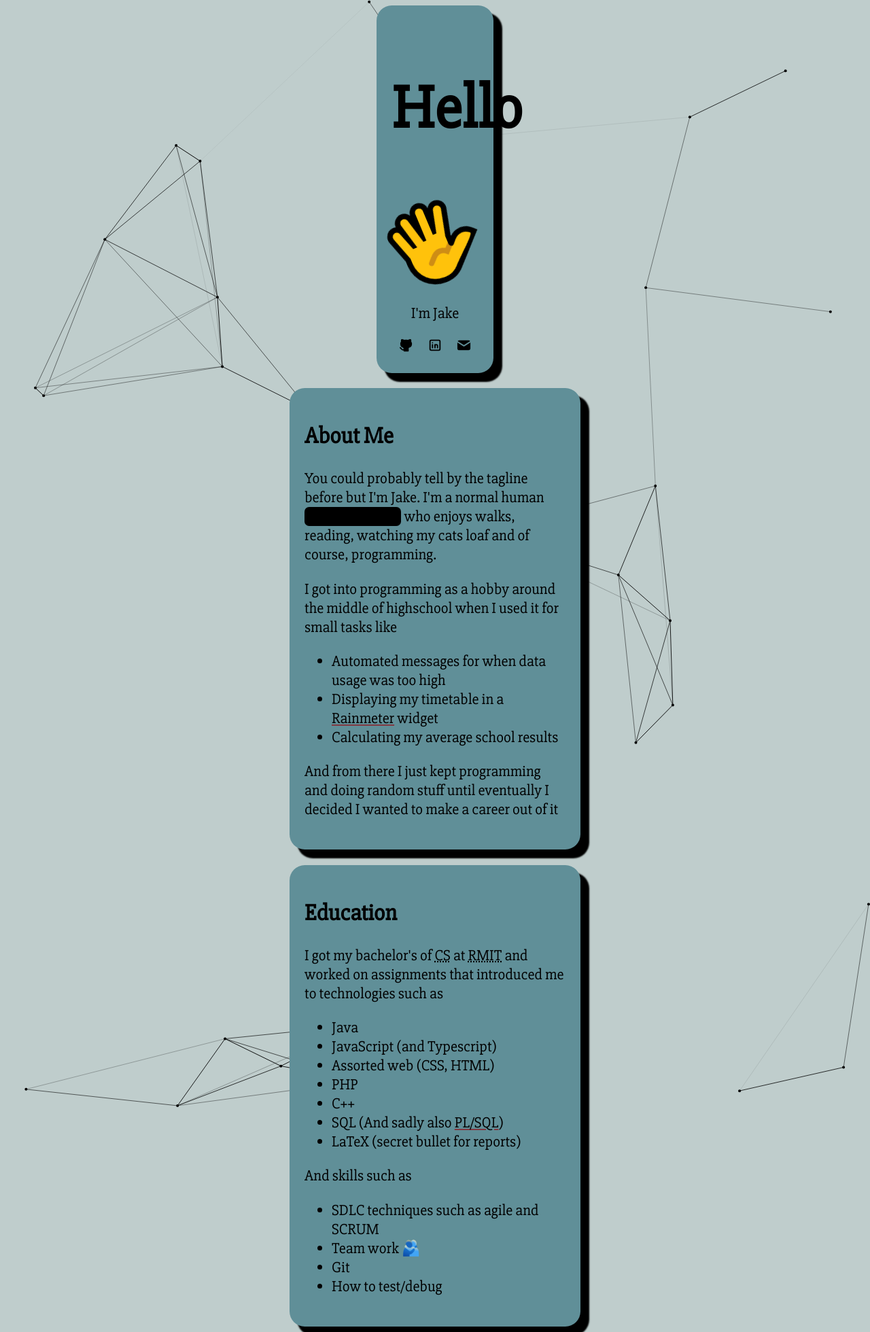
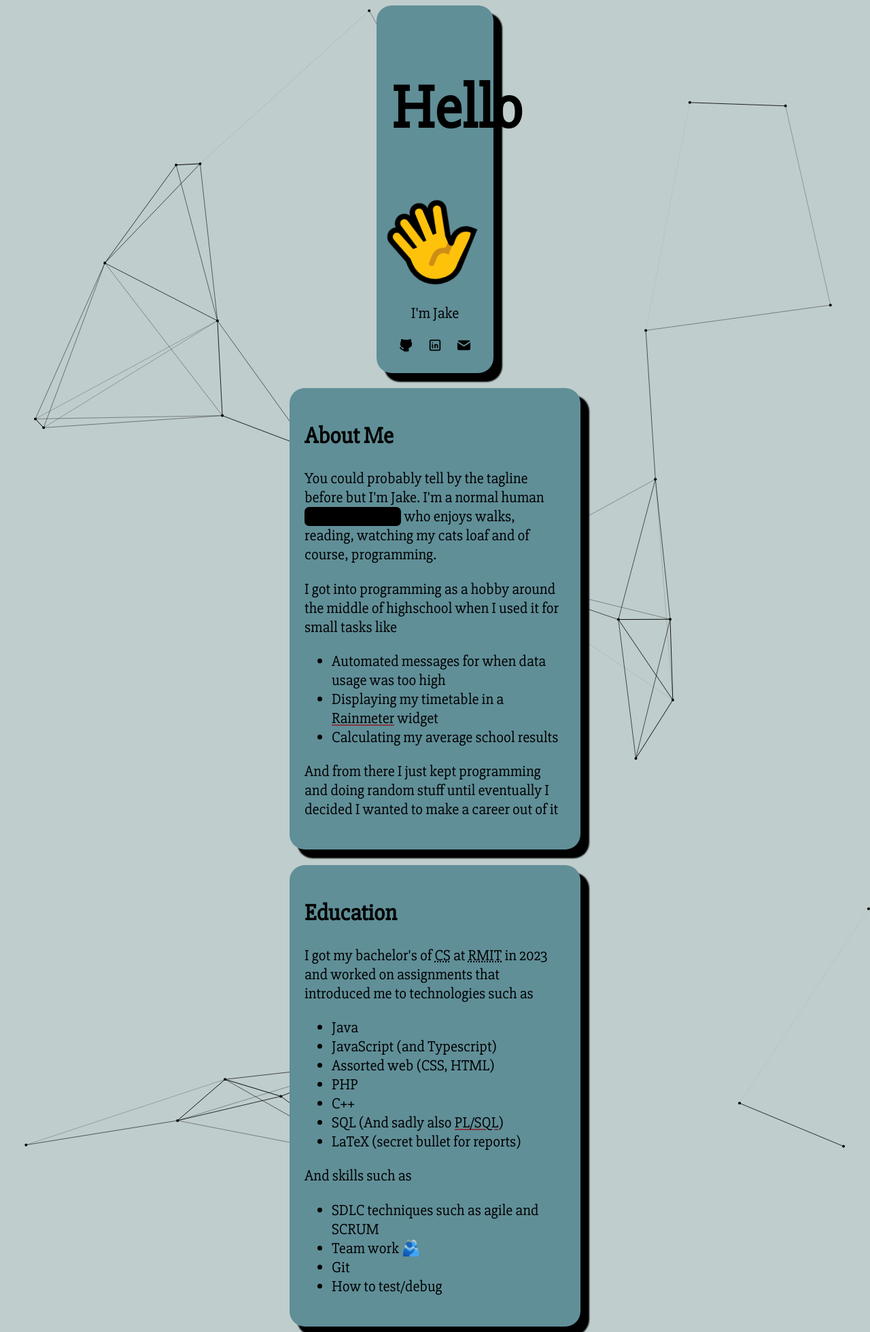
Before and after one commit to ire4ever1190/folio-site, a PHP site: page / in a window 1280 px wide. Shown: the whole page at 68% size. Run offline with PHP 8.4, Linux system fonts and the light colour scheme; data that the repository does not hold is empty.

Commit message:
Someone mentioned its best to specify the year

```diff
--- a/index.php
+++ b/index.php
@@ -62,7 +62,7 @@
 </section>
 <section class="card centre mt1" style="width: 30vw">
     <h2>Education</h2>
-    <p>I got my bachelor's of <abbr title="Computer Science">CS</abbr> at <abbr title="Royal Melbourne Insitute of Technology">RMIT</abbr> and worked on assignments that introduced me to technologies such as</p>
+    <p>I got my bachelor's of <abbr title="Computer Science">CS</abbr> at <abbr title="Royal Melbourne Insitute of Technology">RMIT</abbr> in 2023 and worked on assignments that introduced me to technologies such as</p>
     <ul>
         <li>Java</li>
         <li>JavaScript (and Typescript)</li>
```
